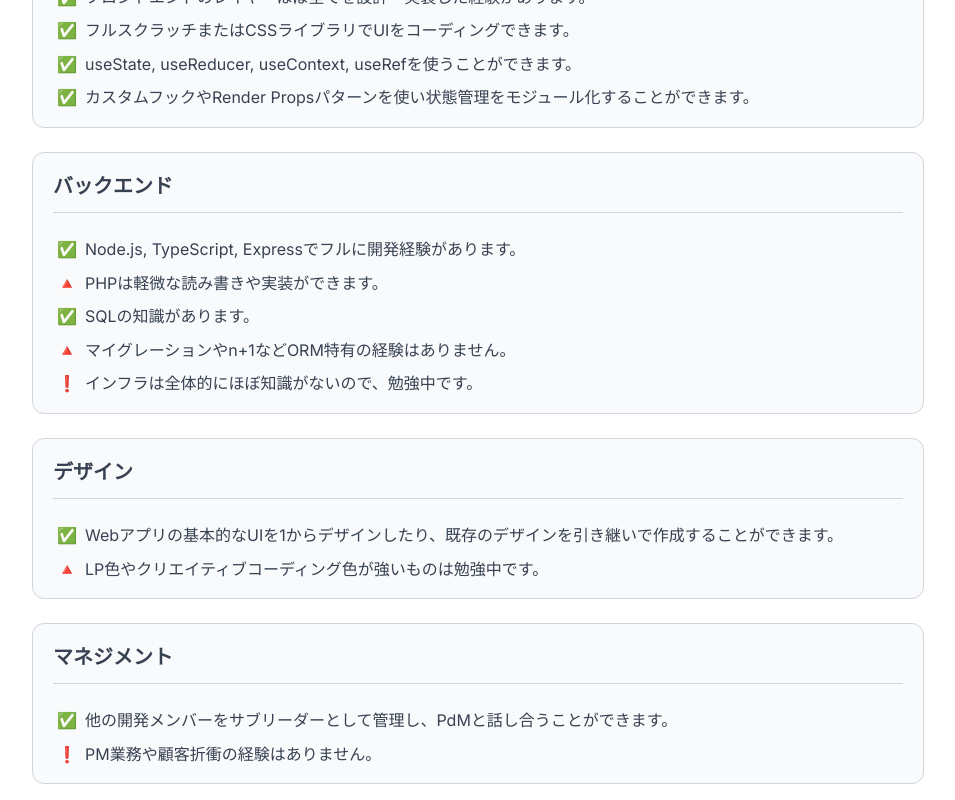
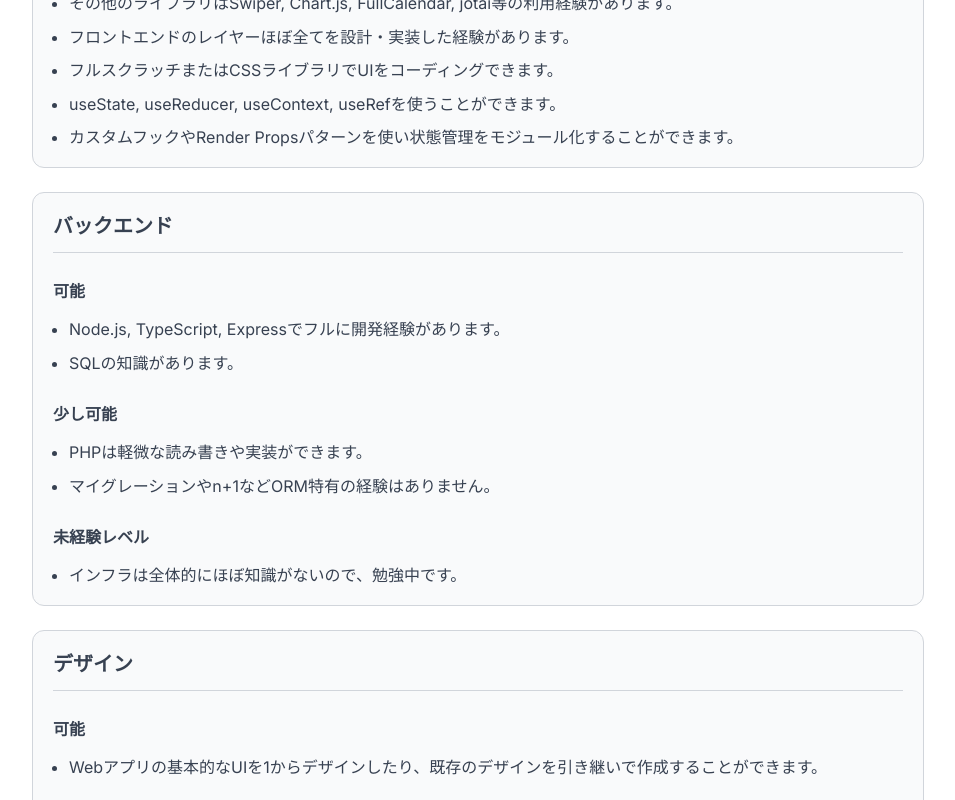
Before and after one commit to yha-1228/portfolio, a Next.js app: page / in a window 1280 px wide. Shown: the part 820-1620 px from the top of the page, without its empty margins (162-1117 px from the left). Built offline with nearby package versions, Linux system fonts and the light colour scheme.

Commit message:
feat(skills): 絵文字を見出しテキストに変更 (#60)

```diff
--- a/src/components/skills.tsx
+++ b/src/components/skills.tsx
@@ -2,6 +2,7 @@ import { twMerge } from 'tailwind-merge';
 import Container from './ui/container';
 import Heading1 from './ui/heading1';
 import Heading2 from './ui/heading2';
+import Show from './ui/unstyled/show';
 
 const skillWords = [
   { label: 'HTML', specialty: true },
@@ -27,27 +28,27 @@ const skillDetailData = [
     heading: 'フロントエンド',
     items: [
       {
-        mark: 'good',
+        rank: 'good',
         text: 'HTML, CSS, TypeScript, jQuery, Reactが扱えます。',
       },
       {
-        mark: 'good',
+        rank: 'good',
         text: 'その他のライブラリはSwiper, Chart.js, FullCalendar, jotai等の利用経験があります。',
       },
       {
-        mark: 'good',
+        rank: 'good',
         text: 'フロントエンドのレイヤーほぼ全てを設計・実装した経験があります。',
       },
       {
-        mark: 'good',
+        rank: 'good',
         text: 'フルスクラッチまたはCSSライブラリでUIをコーディングできます。',
       },
       {
-        mark: 'good',
+        rank: 'good',
         text: 'useState, useReducer, useContext, useRefを使うことができます。',
       },
       {
-        mark: 'good',
+        rank: 'good',
         text: 'カスタムフックやRender Propsパターンを使い状態管理をモジュール化することができます。',
       },
     ],
@@ -56,17 +57,17 @@ const skillDetailData = [
     heading: 'バックエンド',
     items: [
       {
-        mark: 'good',
+        rank: 'good',
         text: 'Node.js, TypeScript, Expressでフルに開発経験があります。',
       },
-      { mark: 'normal', text: 'PHPは軽微な読み書きや実装ができます。' },
-      { mark: 'good', text: 'SQLの知識があります。' },
+      { rank: 'normal', text: 'PHPは軽微な読み書きや実装ができます。' },
+      { rank: 'good', text: 'SQLの知識があります。' },
       {
-        mark: 'normal',
+        rank: 'normal',
         text: 'マイグレーションやn+1などORM特有の経験はありません。',
       },
       {
-        mark: 'bad',
+        rank: 'bad',
         text: 'インフラは全体的にほぼ知識がないので、勉強中です。',
       },
     ],
@@ -75,11 +76,11 @@ const skillDetailData = [
     heading: 'デザイン',
     items: [
       {
-        mark: 'good',
+        rank: 'good',
         text: 'Webアプリの基本的なUIを1からデザインしたり、既存のデザインを引き継いで作成することができます。',
       },
       {
-        mark: 'normal',
+        rank: 'normal',
         text: 'LP色やクリエイティブコーディング色が強いものは勉強中です。',
       },
     ],
@@ -88,10 +89,10 @@ const skillDetailData = [
     heading: 'マネジメント',
     items: [
       {
-        mark: 'good',
+        rank: 'good',
         text: '他の開発メンバーをサブリーダーとして管理し、PdMと話し合うことができます。',
       },
-      { mark: 'bad', text: 'PM業務や顧客折衝の経験はありません。' },
+      { rank: 'bad', text: 'PM業務や顧客折衝の経験はありません。' },
     ],
   },
 ];
@@ -104,27 +105,48 @@ type SkillDetailCardProps = {
 };
 
 function SkillDetailCard({ heading, items }: SkillDetailCardProps) {
+  const items1 = items.filter((item) => item.rank === 'good');
+  const items2 = items.filter((item) => item.rank === 'normal');
+  const items3 = items.filter((item) => item.rank === 'bad');
+
   return (
     <section className="space-y-6 rounded-xl border border-solid border-gray-light-weak bg-gray-lightest px-5 py-4">
       <h4 className="border-b border-solid border-b-gray-light-weak pb-2 text-xl font-bold">
         {heading}
       </h4>
 
-      <ul className="space-y-2">
-        {items.map((item) => (
-          <li
-            key={item.text}
-            className={twMerge(
-              'pl-7 -indent-7 leading-[1.6] before:me-1 before:h-full before:px-1',
-              item.mark === 'good' && "before:content-['✅']",
-              item.mark === 'normal' && "before:content-['🔺']",
-              item.mark === 'bad' && "before:content-['❗']",
-            )}
-          >
-            {item.text}
-          </li>
-        ))}
-      </ul>
+      <div>
+        <Show when={items1.length > 0}>
+          <h5 className="mb-3 mt-6 font-bold">可能</h5>
+          <ul className="space-y-2 pl-4">
+            {items1.map((item) => (
+              <li key={item.text} className="list-disc leading-[1.6]">
+                {item.text}
+              </li>
+            ))}
+          </ul>
+        </Show>
+        <Show when={items2.length > 0}>
+          <h5 className="mb-3 mt-6 font-bold">少し可能</h5>
+          <ul className="space-y-2 pl-4">
+            {items2.map((item) => (
+              <li key={item.text} className="list-disc leading-[1.6]">
+                {item.text}
+              </li>
+            ))}
+          </ul>
+        </Show>
+        <Show when={items3.length > 0}>
+          <h5 className="mb-3 mt-6 font-bold">未経験レベル</h5>
+          <ul className="space-y-2 pl-4">
+            {items3.map((item) => (
+              <li key={item.text} className="list-disc leading-[1.6]">
+                {item.text}
+              </li>
+            ))}
+          </ul>
+        </Show>
+      </div>
     </section>
   );
 }
--- /dev/null
+++ b/src/components/ui/unstyled/show.tsx
@@ -0,0 +1,13 @@
+type ShowProps = React.PropsWithChildren<{
+  when?: boolean;
+  fallback?: React.ReactNode;
+}>;
+
+/**
+ * SolidJSの機能に触発されて作成した、表示切替用のラッパー
+ *
+ * @see https://www.solidjs.com/tutorial/flow_show
+ */
+export default function Show({ when, fallback, children }: ShowProps) {
+  return when ? children : fallback;
+}
```
